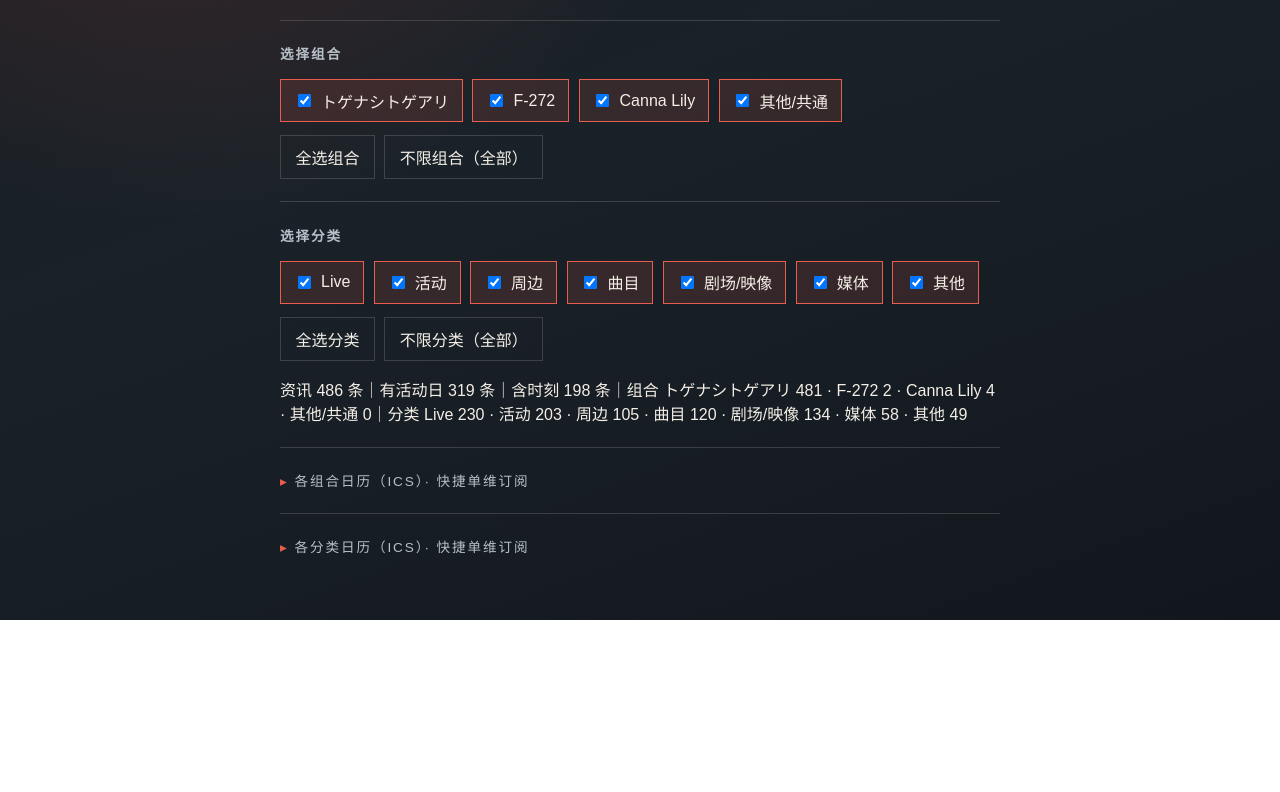
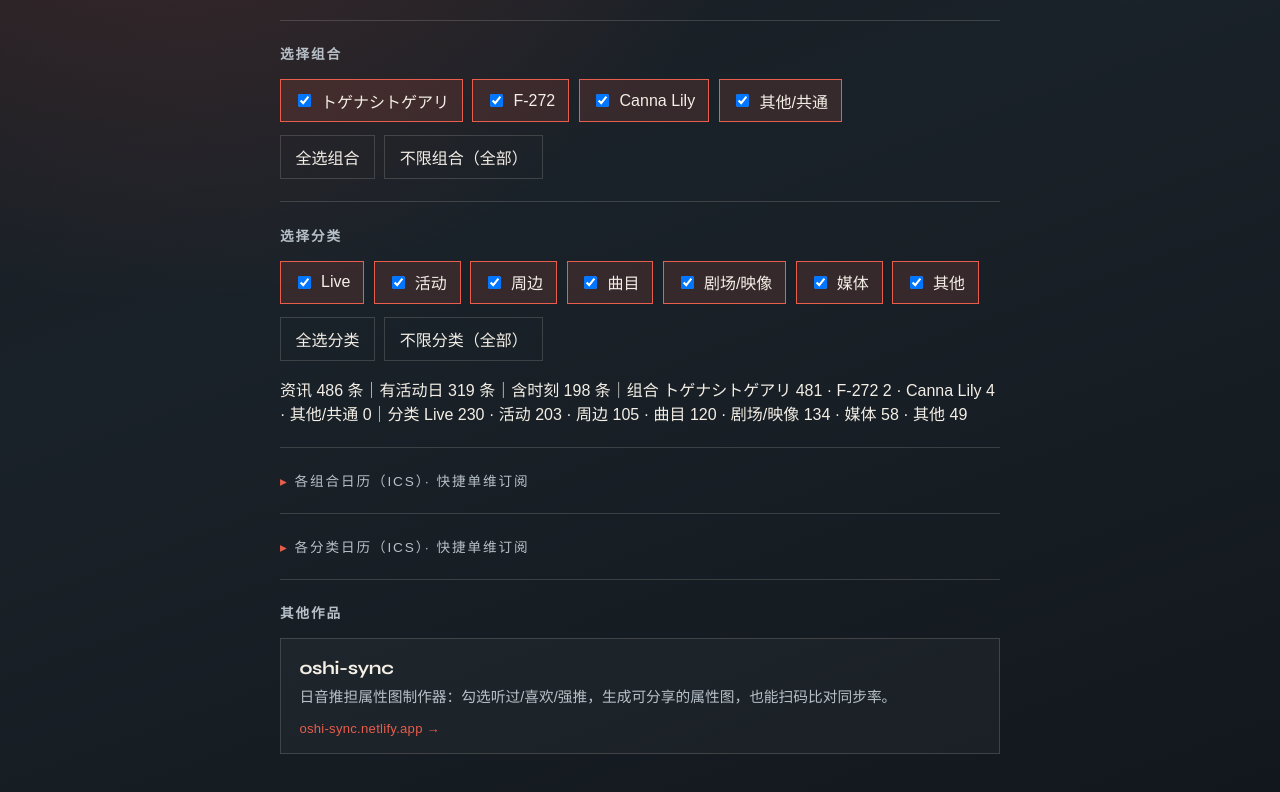
Before and after one commit to swsoyee/gbc-news, a website: page public/index.html in a window 1280 px wide. Shown: the part 657-1449 px from the top of the page. Before the commit the page ends 1277 px from the top, so only its background shows below. Drawn offline with Linux system fonts and the light colour scheme; a web font is replaced by a local one.

Commit message:
feat: 首页添加 oshi-sync 其他作品卡片
外链日音推担属性图制作器，并附简要说明。

Co-authored-by: Cursor <cursoragent@cursor.com>

```diff
--- a/public/index.html
+++ b/public/index.html
@@ -165,6 +165,42 @@
       details.fold .links {
         margin-top: 1rem;
       }
+      a.project-card {
+        display: block;
+        border: 1px solid var(--line);
+        background: rgba(255, 255, 255, 0.03);
+        padding: 1.1rem 1.15rem;
+        text-decoration: none;
+        color: inherit;
+        transition:
+          border-color 0.15s ease,
+          background 0.15s ease;
+      }
+      a.project-card:hover {
+        border-color: var(--accent);
+        background: rgba(232, 93, 76, 0.1);
+      }
+      a.project-card .project-name {
+        display: block;
+        font-family: Syne, sans-serif;
+        font-size: 1.15rem;
+        font-weight: 700;
+        letter-spacing: -0.02em;
+        margin-bottom: 0.45rem;
+      }
+      a.project-card .project-desc {
+        display: block;
+        color: var(--muted);
+        font-size: 0.92rem;
+        line-height: 1.6;
+      }
+      a.project-card .project-url {
+        display: block;
+        margin-top: 0.7rem;
+        color: var(--accent);
+        font-size: 0.82rem;
+        letter-spacing: 0.02em;
+      }
     </style>
   </head>
   <body>
@@ -223,6 +259,22 @@
         <summary>各分类日历（ICS）· 快捷单维订阅</summary>
         <div class="links" id="cat-links"></div>
       </details>
+
+      <section>
+        <h2>其他作品</h2>
+        <a
+          class="project-card"
+          href="https://oshi-sync.netlify.app/"
+          target="_blank"
+          rel="noopener noreferrer"
+        >
+          <span class="project-name">oshi-sync</span>
+          <span class="project-desc"
+            >日音推担属性图制作器：勾选听过/喜欢/强推，生成可分享的属性图，也能扫码比对同步率。</span
+          >
+          <span class="project-url">oshi-sync.netlify.app →</span>
+        </a>
+      </section>
     </main>
     <script type="module" src="/subscribe.js"></script>
   </body>
```
